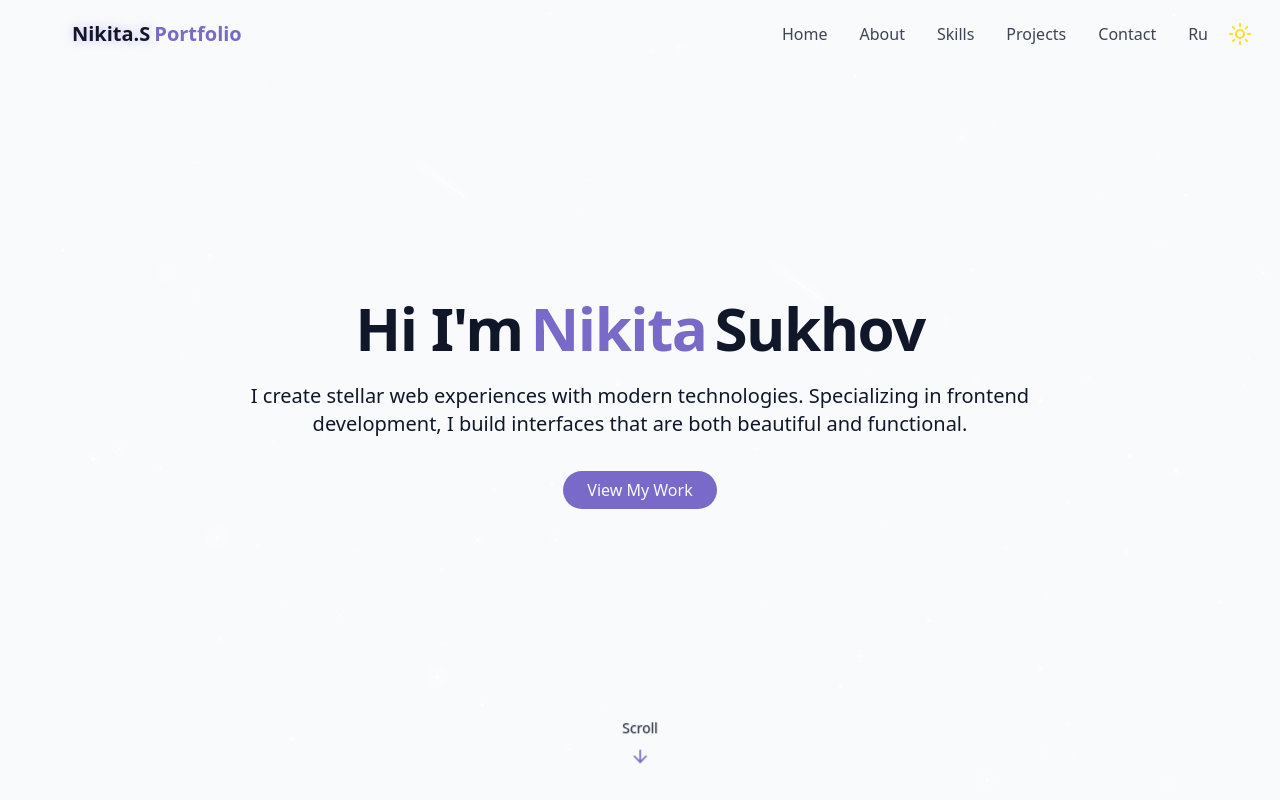
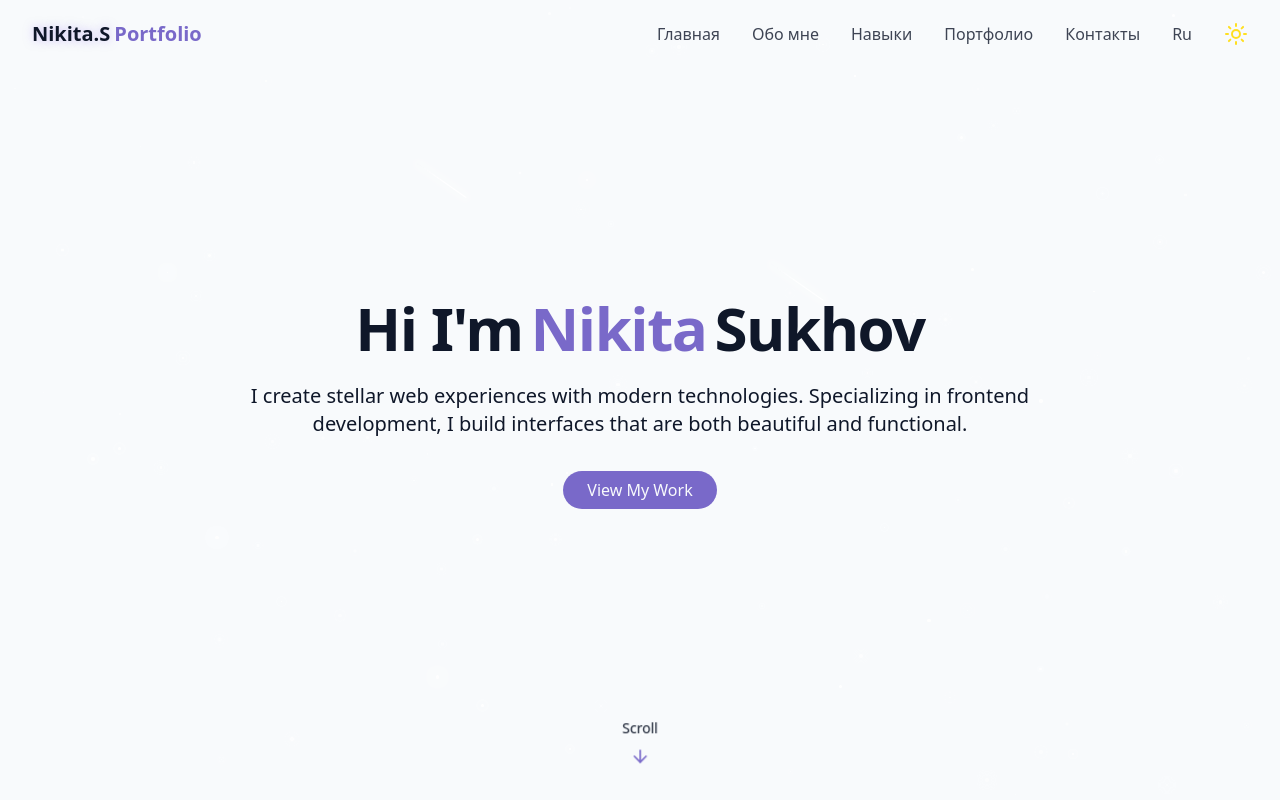
Before and after one commit to Watariii/portfolio, a React (Vite) app: page / in a window 1280 px wide. Shown: the top 800 px of the page. Built offline with nearby package versions, Linux system fonts and the light colour scheme.

Commit message:
update navbar, themetoggle

```diff
--- a/src/components/NavBar.jsx
+++ b/src/components/NavBar.jsx
@@ -3,17 +3,18 @@ import { cn } from "../lib/utils";
 import { X, Menu } from "lucide-react";
 import { lang } from "../constants/constants";
 import { useLang } from "../context/useLang";
-const navItems = [
-  { name: "Home", href: "#person" },
-  { name: "About", href: "#about" },
-  { name: "Skills", href: "#skills" },
-  { name: "Projects", href: "#projects" },
-  { name: "Contact", href: "#contact" },
-];
+import { nav } from "../constants/constants";
+import { ThemeToggle } from "../components/ThemeToggle";
 export const NavBar = () => {
   const [isScrolled, setIsScrolled] = useState(false);
   const [isMenuOpen, setIsMenuOpen] = useState(false);
-  const {isLang, setIsLang} = useLang();
+  const { isLang, setIsLang } = useLang();
+  const [navItems, setNavItems] = useState(
+    isLang === lang.ru ? nav.ru : nav.eng
+  );
+  useEffect(() => {
+    setNavItems(isLang === lang.ru ? nav.ru : nav.eng);
+  }, [isLang]);
 
   const handleScroll = () => {
     if (window.scrollY > 10) {
@@ -37,6 +38,14 @@ export const NavBar = () => {
     return () => window.removeEventListener("scroll", handleScroll);
   }, []);
 
+  useEffect(() => {
+    if (isMenuOpen) {
+      document.body.classList.add("no-scroll");
+    } else {
+      document.body.classList.remove("no-scroll");
+    }
+  }, [isMenuOpen]);
+
   const handleToggleMenu = () => {
     setIsMenuOpen((prev) => !prev);
   };
@@ -44,10 +53,12 @@ export const NavBar = () => {
     <nav
       className={cn(
         "fixed w-full z-40 transition-all duration-300",
-        isScrolled ? "py-3 bg-background/60 backdrop-blur-sm shadow-md" : "py-5"
+        isScrolled && !isMenuOpen
+          ? "py-3 bg-background/60 backdrop-blur-sm shadow-md"
+          : "py-5"
       )}
     >
-      <div className="container flex items-center justify-between">
+      <div className="px-4 sm:container flex items-center justify-between">
         <a
           className="text-xl font-bold text-primary flex items-center"
           href="#person"
@@ -58,30 +69,34 @@ export const NavBar = () => {
             Portfolio
           </span>
         </a>
-        <div className="hidden md:flex space-x-8">
+        <div className="hidden md:flex md:gap-4 lg:gap-8 md:items-center space-x-8">
           {navItems.map((item, index) => (
             <a
               key={index}
               href={item.href}
-              className="text-foreground/80 hover:text-primary transition-colors duration-300"
+              className="m-0 text-foreground/80 hover:text-primary transition-colors duration-300"
             >
               {item.name}
             </a>
           ))}
           <button
-            className="text-foreground/80 hover:text-primary transition-colors duration-300"
+            className="m-0 text-foreground/80 hover:text-primary transition-colors duration-300"
             onClick={handleChangeLanguage}
           >
             {isLang}
           </button>
+          <ThemeToggle />
         </div>
+        <div className="flex gap-4 items-center justify-center md:hidden z-50">
+          <ThemeToggle />
           <button
-          className="md:hidden p-2 text-foreground z-50"
+            className="text-foreground"
             onClick={handleToggleMenu}
             aria-label={isMenuOpen ? "Close Menu" : "Open Menu"}
           >
             {isMenuOpen ? <X size={24} /> : <Menu size={24} />}
           </button>
+        </div>
         <div
           className={cn(
             "fixed inset-0 bg-background/95 backgroun-blur-md z-40 flex flex-col items-center justify-center",
--- a/src/components/ThemeToggle.jsx
+++ b/src/components/ThemeToggle.jsx
@@ -32,9 +32,10 @@ export const ThemeToggle = () => {
     <button
       onClick={handleToggleTheme}
       className={cn(
-        "fixed max-sm:hidden top-3.5 right-5 z-50 p-2 rounded-full transition-colors duration-300",
+        "rounded-full transition-colors duration-300",
         "focus:outline-hidden",
       )}
+      aria-label='Toggle theme'
     >
       {isDarkTheme ? (
         <Sun className="h-6 w-6 text-yellow-300" />
@@ -44,3 +45,5 @@ export const ThemeToggle = () => {
     </button>
   );
 };
+
+//fixed top-5 right-19 md:top-3.5 md:right-4.5 z-50
--- a/src/constants/constants.js
+++ b/src/constants/constants.js
@@ -1,4 +1,21 @@
 export const lang = {
-  ru: 'Ru',
-  eng: 'Eng',
+  ru: "Ru",
+  eng: "Eng",
 };
+
+export const nav = {
+  ru: [
+    { name: "Главная", href: "#person" },
+    { name: "Обо мне", href: "#about" },
+    { name: "Навыки", href: "#skills" },
+    { name: "Портфолио", href: "#projects" },
+    { name: "Контакты", href: "#contact" },
+  ],
+  eng: [
+    { name: "Home", href: "#person" },
+    { name: "About", href: "#about" },
+    { name: "Skills", href: "#skills" },
+    { name: "Projects", href: "#projects" },
+    { name: "Contact", href: "#contact" },
+  ],
+};
--- a/src/index.css
+++ b/src/index.css
@@ -49,7 +49,7 @@
   }
   @keyframes meteor {
     0% {
-      opacity:0
+      opacity: 0;
     }
     80% {
       transform: rotate(215deg) translateX(0);
@@ -136,32 +136,21 @@
     font-feature-settings: "rlig" 1, "calt" 1;
   }
 
-  a,button {
+  a,
+  button {
     cursor: pointer;
+  }
+
+  .no-scroll {
+    overflow: hidden;
   }
 }
 
 @utility container {
   margin-inline: auto;
   padding-inline: 2rem;
-
-  @media (width >= 640px) {
-    max-width: 640px;
-  }
-  @media (width >= 768px) {
-    max-width: 670px;
-  }
-  @media (width >= 1024px) {
-    max-width: 930px;
-  }
-  @media (width >= 1280px) {
-    max-width: 1200px;
-    /* было 1280 */
-  }
-  @media (width >= 1400px) {
-    max-width: 1310px;
-    /* было 1400 */
-  }
+  width: 100%;
+  max-width: 1310px;
 }
 
 @utility text-glow {
--- a/src/pages/HomePage.jsx
+++ b/src/pages/HomePage.jsx
@@ -1,6 +1,6 @@
 import { NavBar } from "../components/NavBar";
 import { StarsBackground } from "../components/StarsBackground";
-import { ThemeToggle } from "../components/ThemeToggle";
+
 import { PersonSection } from "../components/PersonSection";
 import { AboutSection } from "../components/AboutSection";
 import { SkillsSection } from "../components/SkillsSection";
@@ -9,8 +9,7 @@ import { ContactSection } from "../components/ContactSection";
 
 export const HomePage = () => {
   return (
-    <div className="min-h-screen bg-background text-foreground overflow-x-hidden">
-      <ThemeToggle />
+    <div className="min-h-screen bg-background text-foreground">
       <StarsBackground />
       <NavBar />
       <main>
```
Lines whose indentation alone changed are shown as unchanged.
